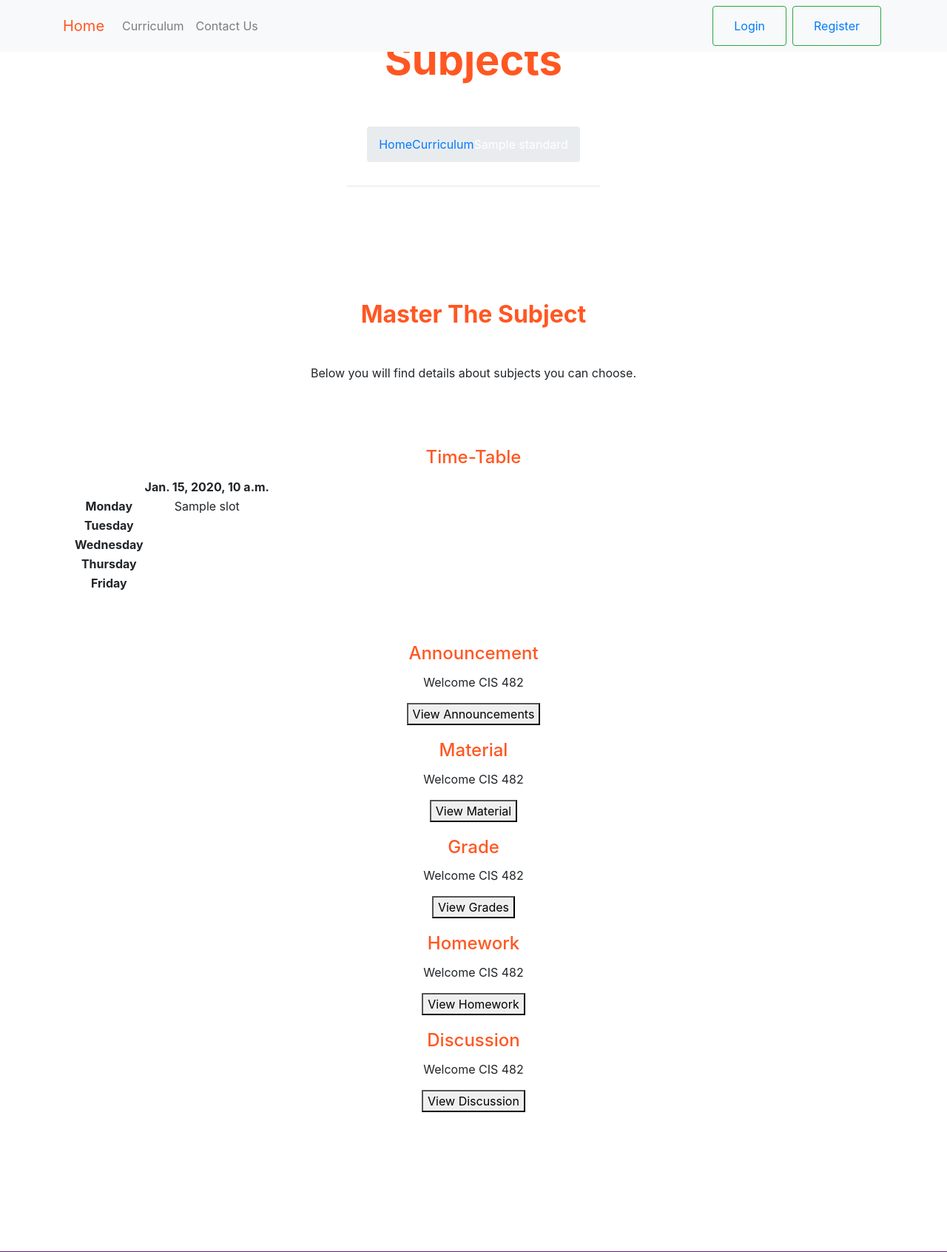
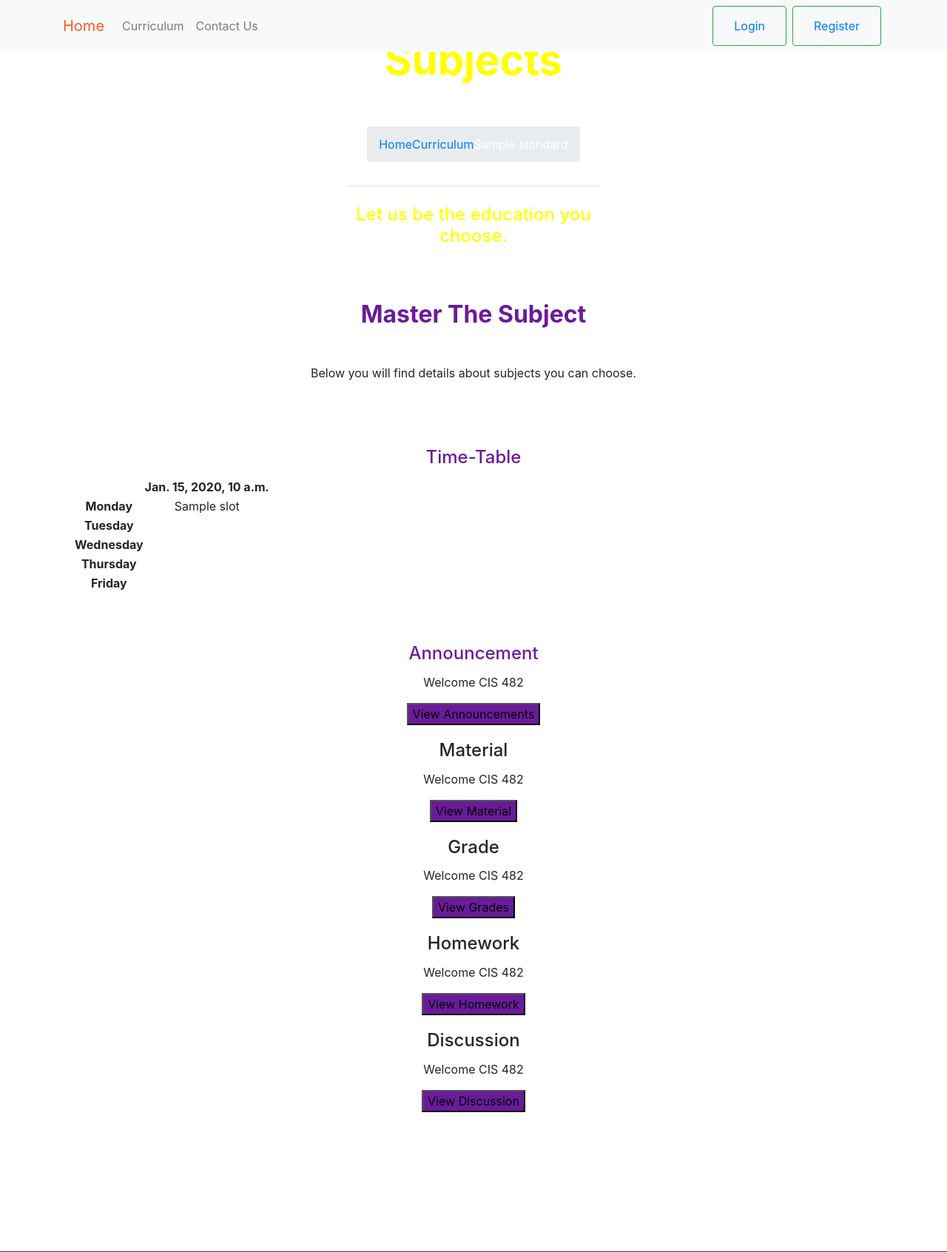
Before and after one commit to KhiapK/school-learning-management-system-main, a Django app: template school-learning-management-system-main/school_learning_management_system/curriculum/templates/curriculum/subject_list_view.html in a window 1280 px wide. Shown: the top 1692 px of the page at 74% size. Run offline with Django 3.2, Linux system fonts and the light colour scheme; the template is opened without the code that fills it: most values are stand-ins (such as "Sample title", 1, 10 or a date in 2020); some libraries are stand-ins or nearby versions.

Commit message:
updated color

```diff
--- a/school-learning-management-system-main/school_learning_management_system/curriculum/templates/curriculum/subject_list_view.html
+++ b/school-learning-management-system-main/school_learning_management_system/curriculum/templates/curriculum/subject_list_view.html
@@ -9,7 +9,7 @@
       <div class="row d-flex justify-content-center text-center">
         <div class="col-md-10 text-white">
           <!-- heading -->
-          <h2 class="display-4 font-weight-bold  p-5 " style="color:#ff5722;" > Subjects </h2>
+          <h2 class="display-4 font-weight-bold  p-5 " style="color:yellow;"> Subjects </h2>
           <div class="row d-flex justify-content-center text-center">
             <ul class="breadcrumb">
               <li><a href="{% url 'index' %}">Home</a></li>
@@ -19,17 +19,17 @@
           </div>
 
           <!-- divider -->
-          <hr style="color:#ff5722;">
+          <hr style="color:#6a1b9a;">
 
           <!-- description -->
-          <h4 class="white-text my-4">Let us be the education you choose.</h4>
+          <h4 class="white-text my-4", style="color:yellow;">Let us be the education you choose.</h4>
     </div>
   </header>
   {% endblock %}
 
   {% block content %}
   <section id="best-features" class="text-center">
-                <h2 class="mb-5 mt-5 font-weight-bold" style="color:#ff5722;">Master The Subject</h2>
+                <h2 class="mb-5 mt-5 font-weight-bold" style="color:#6a1b9a;">Master The Subject</h2>
                 <!-- class row for description-->
                 <div class="row d-flex justify-content-center mb-4">
                   <!-- class column -->
@@ -38,7 +38,7 @@
                   </div>
                 </div>
                 <div class="col-md-12 justify-content-center mb-5">
-                  <h4 class="card-title" style="color:#ff5722;">Time-Table</h4>
+                  <h4 class="card-title" style="color:#6a1b9a;">Time-Table</h4>
                   <table id="class-time-table">
                     <tr>
                       <th></th>
@@ -95,30 +95,30 @@
                             </div>
                             <div class="col-md-50">
                               <div class="card-body">
-                                <h4 class="card-title" style="color:#ff5722;">Announcement</h4>
+                                <h4 class="card-title" style="color:#6a1b9a;">Announcement</h4>
                                 <p class="card-text">Welcome CIS 482</p>
                                 <p class="card-text"><small class="text-muted"></small></p>
-                                    <a href="/curriculum/6th-class/6-mathematics/"><button class="button-les"> <span> View Announcements </span></button></a>
+                                    <a href="/curriculum/6th-class/6-mathematics/"><button class="button-les" style="background-color:#6a1b9a;"> <span> View Announcements </span></button></a>
        <div class="row d-flex justify-content-center mb-3">
                   <div class="row no-gutters">
                             <div class="col-md-4">
                             </div>
                             <div class="col-md-50">
                               <div class="card-body">
-                                <h4 class="card-title" style="color:#ff5722;">Material</h4>
+                                <h4 class="card-title" style="#6a1b9a;">Material</h4>
                                 <p class="card-text">Welcome CIS 482</p>
                                 <p class="card-text"><small class="text-muted"></small></p>
-                                    <a href="/curriculum/6th-class/6-mathematics/"><button class="button-les"> <span> View Material </span></button></a>
+                                    <a href="/curriculum/6th-class/6-mathematics/"><button class="button-les" style="background-color:#6a1b9a;"> <span> View Material </span></button></a>
        <div class="row d-flex justify-content-center mb-3">
                   <div class="row no-gutters">
                             <div class="col-md-4">
                             </div>
                             <div class="col-md-50">
                               <div class="card-body">
-                                <h4 class="card-title" style="color:#ff5722;">Grade</h4>
+                                <h4 class="card-title" style="#6a1b9a;">Grade</h4>
                                 <p class="card-text">Welcome CIS 482</p>
                                 <p class="card-text"><small class="text-muted"></small></p>
-                                    <a href="/curriculum/6th-class/6-mathematics/"><button class="button-les"> <span> View Grades </span></button></a>
+                                    <a href="/curriculum/6th-class/6-mathematics/"><button class="button-les" style="background-color:#6a1b9a;"> <span> View Grades </span></button></a>
 
        <div class="row d-flex justify-content-center mb-3">
                   <div class="row no-gutters">
@@ -126,20 +126,20 @@
                             </div>
                             <div class="col-md-50">
                               <div class="card-body">
-                                <h4 class="card-title" style="color:#ff5722;">Homework</h4>
+                                <h4 class="card-title" style="#6a1b9a;">Homework</h4>
                                 <p class="card-text">Welcome CIS 482</p>
                                 <p class="card-text"><small class="text-muted"></small></p>
-                                    <a href="/curriculum/6th-class/6-mathematics/"><button class="button-les"> <span> View Homework </span></button></a>
+                                    <a href="/curriculum/6th-class/6-mathematics/"><button class="button-les" style="background-color:#6a1b9a;"> <span> View Homework </span></button></a>
        <div class="row d-flex justify-content-center mb-3">
                   <div class="row no-gutters">
                             <div class="col-md-4">
                             </div>
                             <div class="col-md-50">
                               <div class="card-body">
-                                <h4 class="card-title" style="color:#ff5722;">Discussion</h4>
+                                <h4 class="card-title" style="#6a1b9a;">Discussion</h4>
                                 <p class="card-text">Welcome CIS 482</p>
                                 <p class="card-text"><small class="text-muted"></small></p>
-                                    <a href="/curriculum/6th-class/6-mathematics/"><button class="button-les"> <span> View Discussion </span></button></a>
+                                    <a href="/curriculum/6th-class/6-mathematics/"><button class="button-les" style="background-color:#6a1b9a;"> <span> View Discussion </span></button></a>
 
                               </div>
                             </div>
```
Also changed, not shown: school-learning-management-system-main/school_learning_management_system/db.sqlite3.
